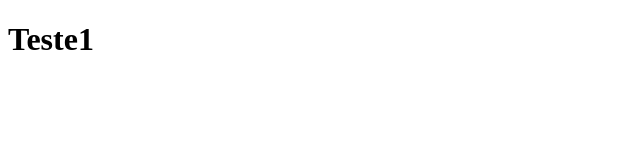
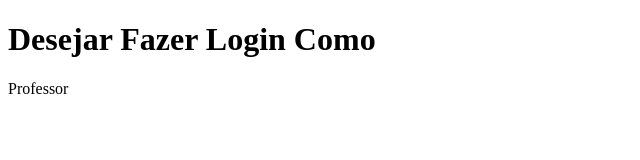
Before and after one commit to VictorSkrr/Trabalho-SA, a plain HTML site: page Pastas/Tela_Login/Login.html in a window 1280 px wide. Shown: the whole page, without its empty margins (0-640 px from the left). Drawn offline with Linux system fonts and the light colour scheme.

Commit message:
3commit-victor

```diff
--- a/Tela_Login/Login.html
+++ b/Pastas/Tela_Login/Login.html
@@ -6,6 +6,7 @@
     <title>Login</title>
 </head>
 <body>
-    <h1>Teste1</h1>
+    <h1>Desejar Fazer Login Como</h1>
+    <p>Professor</p>
 </body>
 </html>
```
Also changed, not shown: Pastas/Tela_Login/login.css (added), Pastas/Tela_Login/login.js (added).
